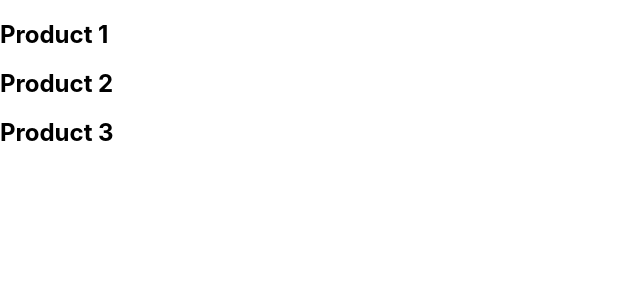
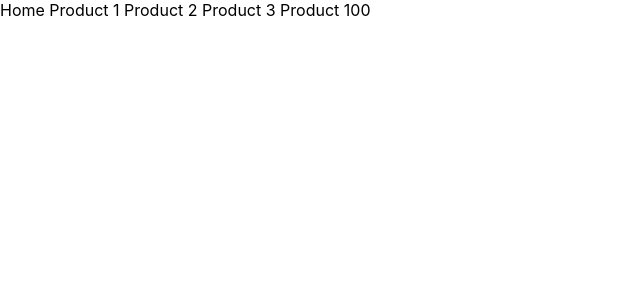
Before and after one commit to Azeezjim/Nextjs-Study, a Next.js app: page /Products in a window 1280 px wide. Shown: the top 300 px of the page, without its empty margins (0-640 px from the left). Built offline with nearby package versions, Linux system fonts and the light colour scheme.

Commit message:
2nd  commit

```diff
--- a/pages/Products/index.js
+++ b/pages/Products/index.js
@@ -1,11 +1,29 @@
-import React from 'react'
+import Link from 'next/link'
 
-export default function ProductList() {
+
+export default function ProductList({productId = 100}) {
+
   return (
     <>
-      <h2>Product 1</h2>
-      <h2>Product 2</h2>
-      <h2>Product 3</h2>
+      <Link href='/'>
+        <a> Home</a>
+      </Link>
+
+      <Link href='/Products/1'>
+        <a> Product 1</a>
+      </Link>
+
+      <Link href='/Products/2'>
+        <a> Product 2</a>
+      </Link>
+
+      <Link href='/Products/3'>
+        <a> Product 3</a>
+      </Link>
+
+      <Link href={`/Products/${productId}`}>
+        <a> Product {productId}</a>
+      </Link>
     </>
   )
 }
```
Also changed, not shown: pages/index.js (+14 -1 lines), pages/Docs/[[...parems]].js (renamed from pages/Docs/[...parems].js).
